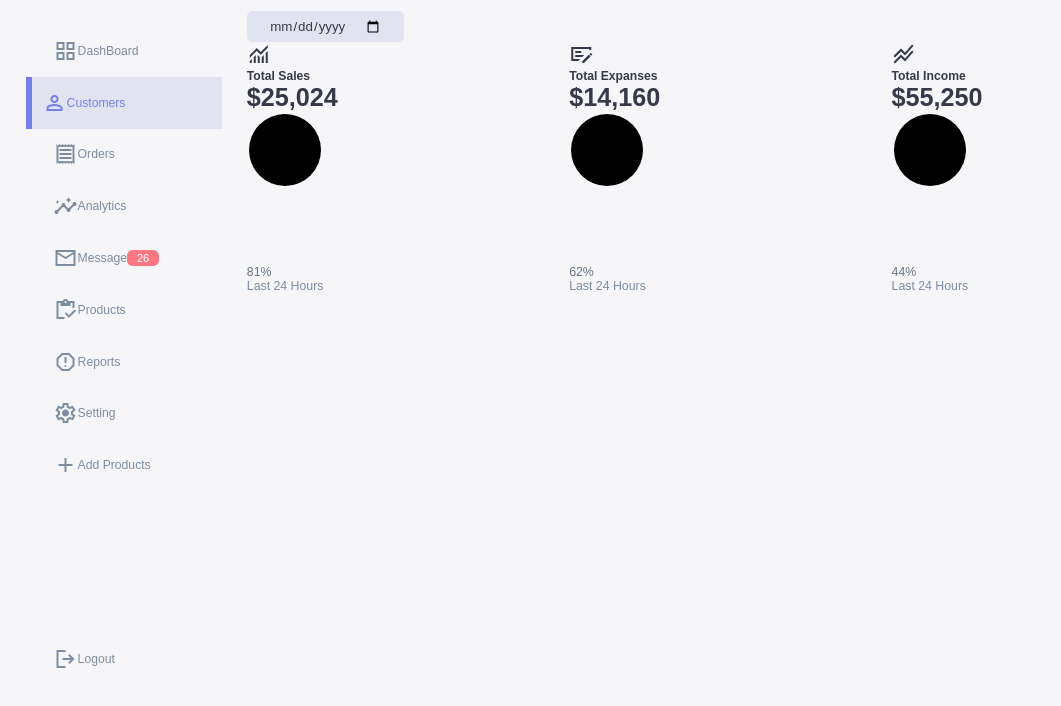
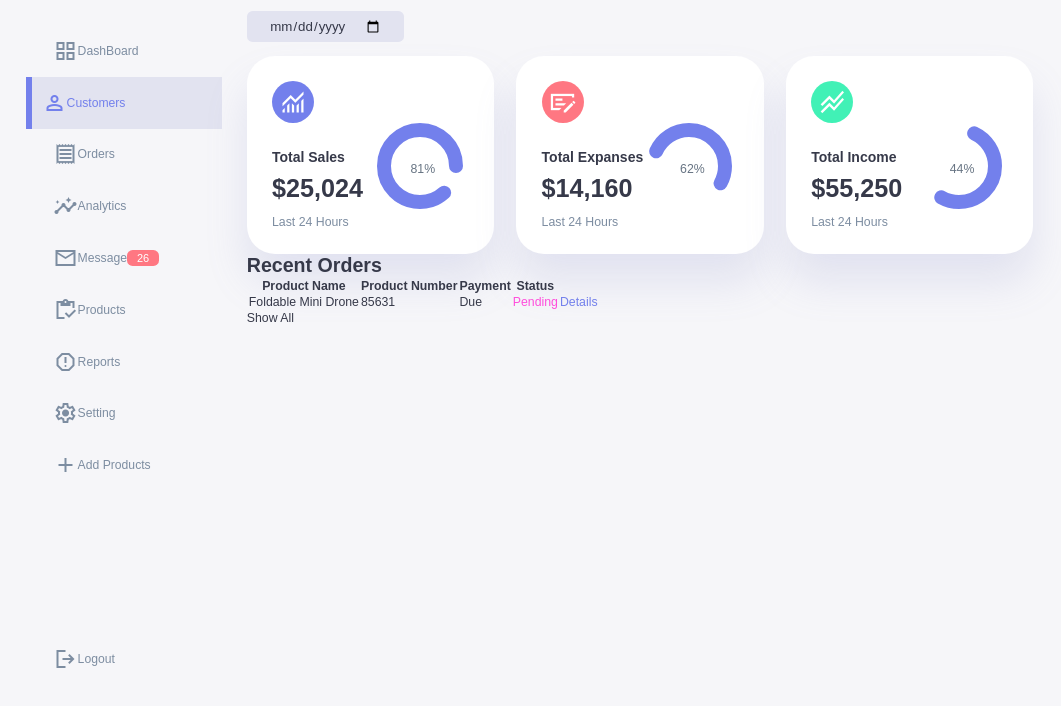
Before and after one commit to Wazid-Hossain/Admin-Dashboard-Using-JS, a plain HTML site: page index.html in a window 1280 px wide. Shown: the part 52-758 px from the top of the page, without its empty margins (0-1061 px from the left). Drawn offline with nearby package versions, Linux system fonts and the light colour scheme.

Commit message:
INSIGHTS SECTION COMPLETE

```diff
--- a/index.html
+++ b/index.html
@@ -81,6 +81,7 @@
         <div class="date">
             <input type="date">
         </div>
+        <!-- INSIGHTS START -->
         <div class="insights">
             <!-- Sales Started -->
             <div class="sales">
@@ -125,7 +126,7 @@
             </div>
             <!-- End Of Expanses -->
             <!--  Total income -->
-            <div class="Expanses">
+            <div class="in">
                 <span class="material-symbols-sharp">
                     stacked_line_chart
                     </span>
@@ -149,6 +150,32 @@
 
 
         </div>
+        <!-- End of Insights -->
+
+        <div class="recent-orders">
+            <h2>Recent Orders</h2>
+            <table>
+                <thead>
+                    <tr>
+                        <th>Product Name</th>
+                        <th>Product Number</th>
+                        <th>Payment</th>
+                        <th>Status</th>
+                        <th></th>
+                    </tr>
+                </thead>
+                <tbody>
+                    <tr>
+                        <td>Foldable Mini Drone</td>
+                        <td>85631</td>
+                        <td>Due</td>
+                        <td class="warning">Pending</td>
+                        <td class="primary">Details</td>
+                    </tr>
+                </tbody>
+            </table>
+            <a href="#">Show All</a>
+        </div>
     </main>
     <link rel="stylesheet" href="main.js">
 </body>
--- a/style.css
+++ b/style.css
@@ -234,3 +234,86 @@ main .insights{
     grid-template-columns: repeat(3, 1fr);
     gap: 1.6rem;
 }
+main .insights > div{
+    background: var(--clr-white);
+    padding: var(--card-padding);
+    border-radius: var(--card-border-radius);
+    margin-top: 1rem;
+    box-shadow: var(--box-shadow);
+    transition: all 300ms ease;
+}
+
+main .insights > div:hover{
+    box-shadow: none;
+}
+
+main .insights > div span{
+    background: var(--clr-primary);
+    padding: 0.5rem;
+    border-radius: 50%;
+    color: var(--clr-white);
+    font-size: 2rem;
+}
+main .insights > div.Expanses span{
+    background: var(--clr-danger);
+}
+main .insights > div.in span{
+    background: var(--clr-success);
+}
+
+main .insights > div .middle{
+    display: flex;
+    align-items: center;
+    justify-content: space-between;
+}
+main .insights h3{
+    margin: 1rem 0 0.6rem;
+    font-size: 1rem;
+}
+main .insights .progress{
+    position: relative;
+    width: 92px;
+    height: 92px;
+    border-radius: 50%;
+}
+main .insights svg{
+    width: 7rem;
+    height: 7rem;
+}
+
+main .insights svg circle{
+    fill: none;
+    stroke: var(--clr-primary);
+    stroke-width: 14;
+    stroke-linecap: round;
+    transform: translate(5px, 5px);
+    stroke-dasharray: 110;
+    stroke-dashoffset: 92;
+}
+
+main .insights .sales svg circle{
+    stroke-dashoffset: -30;
+    stroke-dasharray: 200;
+}
+main .insights .expenses svg circle{
+    stroke-dashoffset: 20;
+    stroke-dasharray: 80;
+}
+main .insights .in svg circle{
+    stroke-dashoffset: 35;
+    stroke-dasharray: 110;
+}
+main .insights .progress .number{
+    position: absolute;
+    top: 0;
+    left: 0;
+    height: 100%;
+    width: 100%;
+    display: flex;
+    justify-content: center;
+    align-items: center;
+}
+main .insights small{
+    margin-top: 1.6rem;
+    display: block;
+}
```
